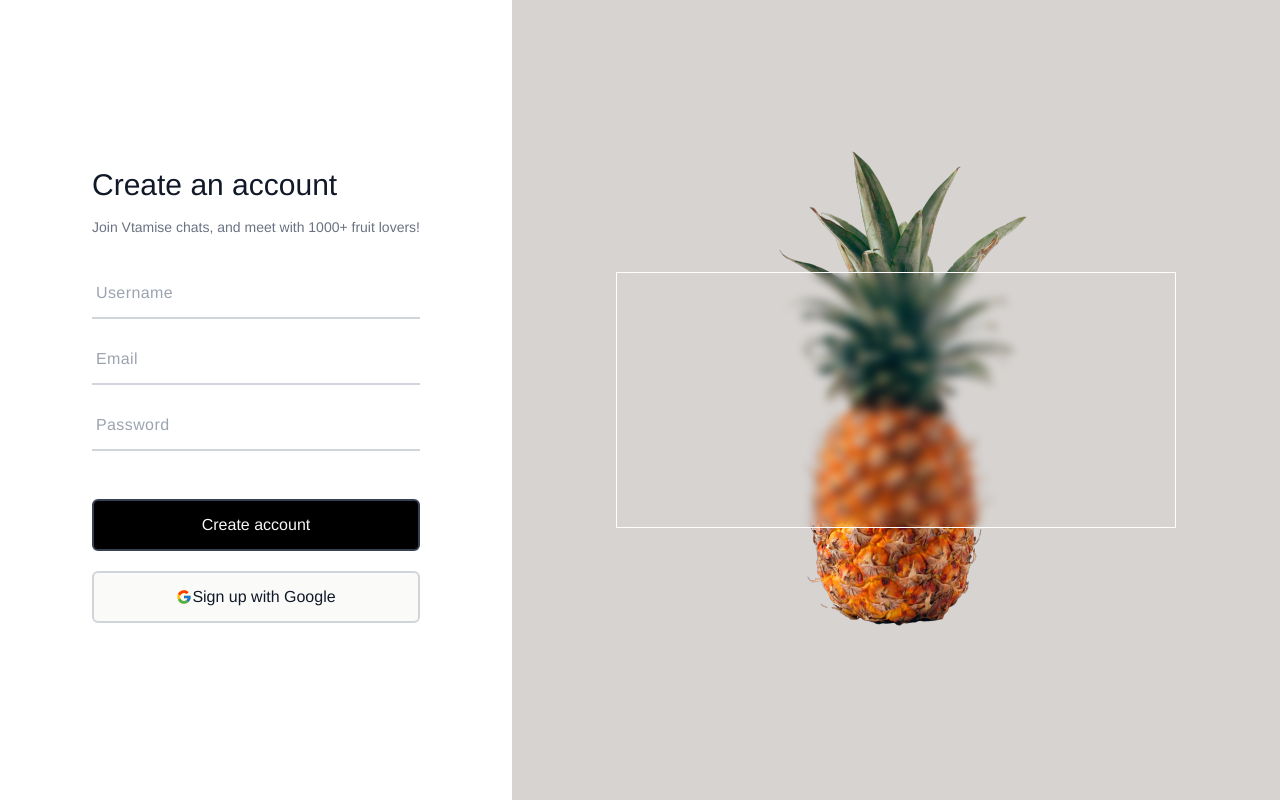
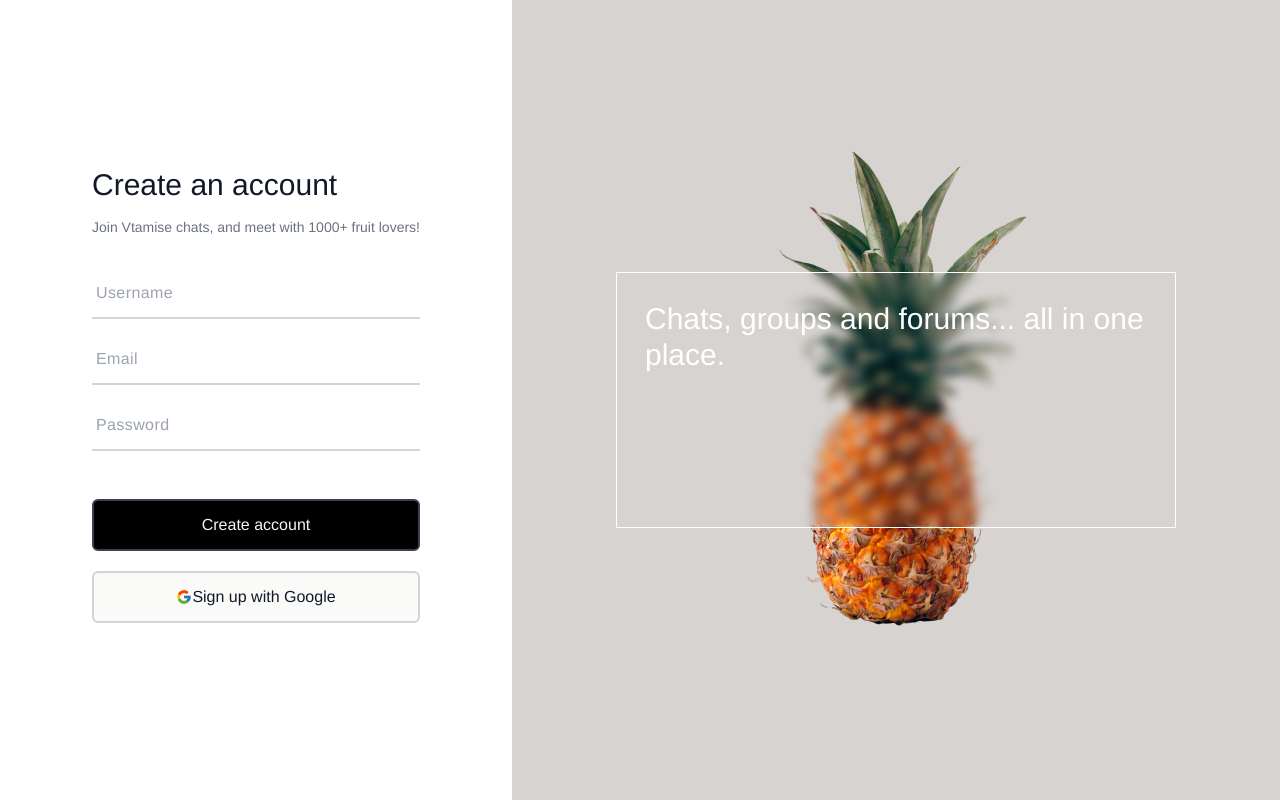
Before and after one commit to yusuf-ishaku/vtamise-chat-app, a React (Vite) app: page / in a window 1280 px wide. Built offline with nearby package versions, Linux system fonts and the light colour scheme; a web font is replaced by a local one.

Commit message:
Carousel added

```diff
--- a/package.json
+++ b/package.json
@@ -14,7 +14,8 @@
     "react-dom": "^18.2.0",
     "react-icons": "^4.8.0",
     "react-redux": "^8.0.5",
-    "react-router-dom": "^6.10.0"
+    "react-router-dom": "^6.10.0",
+    "swiper": "^9.2.2"
   },
   "devDependencies": {
     "@types/react": "^18.0.28",
--- a/src/index.css
+++ b/src/index.css
@@ -12,4 +12,7 @@
  .border-1{
   border-width: 1px;
  }
+ .swiper{
+  font-family: 'Helvetica Neue', sans-serif;
+ }
 }
--- a/src/pages/signup-page.jsx
+++ b/src/pages/signup-page.jsx
@@ -1,5 +1,12 @@
 import { FcGoogle } from "react-icons/fc"
-import FruitImage from "../assets/images/fruitimage.png"
+import FruitImage from "../assets/images/fruitimage.png";
+import { Swiper, SwiperSlide } from "swiper/react";
+
+// Import Swiper styles
+import "swiper/css";
+import "swiper/css/pagination";
+import "swiper/css/navigation";
+import { Autoplay, Pagination, Navigation } from "swiper";
 export const SignUpPage = () =>{
     return(
         <section className="w-[100%] h-[100vh] flex flex-row">
@@ -24,7 +31,25 @@ export const SignUpPage = () =>{
             <section className="bing-image w-[60%] bg-stone-300 flex items-center flex-row justify-center">
                 <img src={FruitImage} alt="Fruit Image " />
                 <div className="text-white p-3 card backdrop-blur-sm w-[35rem] bg-transparent border-white border-1 h-64  absolute">
+                    <Swiper
+                        spaceBetween={30}
+                        centeredSlides={true}
+                        autoplay={{
+                            delay: 3000,
+                            disableOnInteraction: false,
+                        }}
+                        // pagination={{
+                        //     clickable: true,
+                        // }}
+                        // navigation={true}
+                        modules={[Autoplay, Pagination, Navigation]}
+                        className="mySwiper"
+                    >
+                        <SwiperSlide><div className="swiper w-[100%] p-4 text-3xl  h-[15rem]">The platform used by thousands to meet fellow fruit lovers.</div></SwiperSlide>
+                        <SwiperSlide><div className="swiper w-[100%] p-4 text-3xl  h-[15rem]">Chats, groups and forums... all in one place.</div></SwiperSlide>
+                        <SwiperSlide><div className="swiper w-[100%] p-4 text-3xl  h-[15rem]">Stay on top of upcoming health lifestyle trends, read our blogs, meet nutritionists etc.</div></SwiperSlide>
 
+                    </Swiper>
                 </div>
             </section>
         </section>
```
Also changed, not shown: 1 other file (tests, documents, lock files or other folders).
